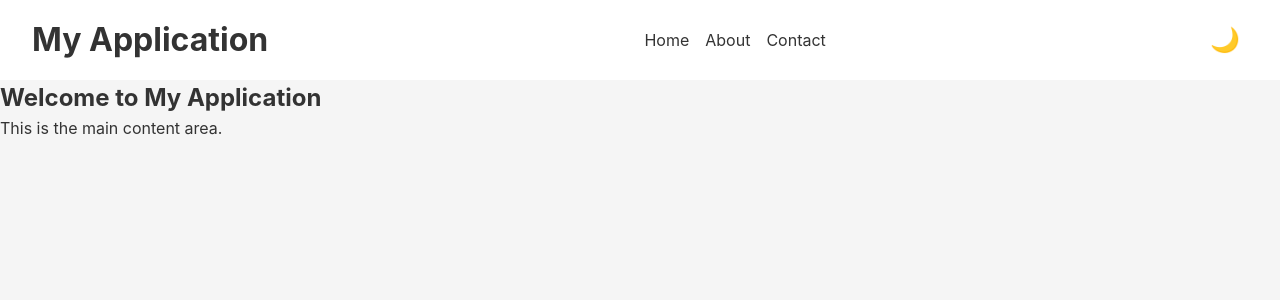
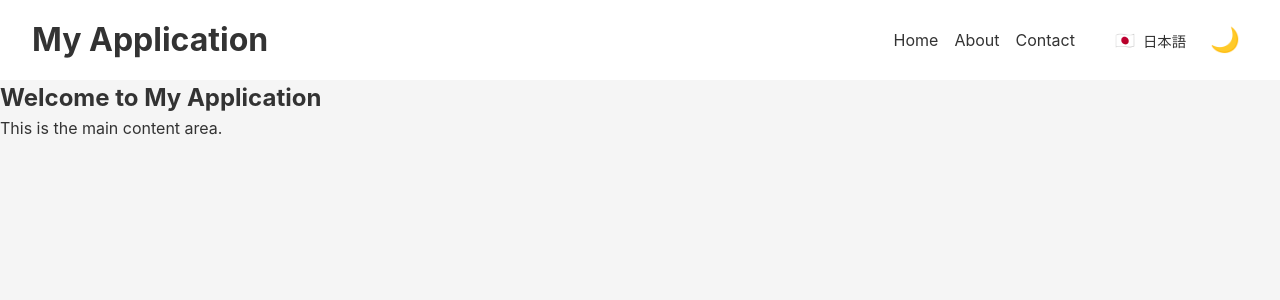
Before and after one commit to chigichan24/chigichan24.github.io, a React (Vite) app: page / in a window 1280 px wide. Shown: the top 300 px of the page. Built offline with nearby package versions, Linux system fonts and the light colour scheme.

Commit message:
Add language switcher

```diff
--- a/src/components/Header.css
+++ b/src/components/Header.css
@@ -32,6 +32,13 @@ header {
   box-sizing: border-box;
 }
 
+/* Add a container for nav and theme toggle */
+.header-right {
+  display: flex;
+  align-items: center;
+  gap: 2rem;
+}
+
 nav ul {
   display: flex;
   gap: 1rem;
@@ -52,3 +59,26 @@ nav a {
   font-size: 1.5rem;
   padding: 0.5rem;
 }
+
+.buttons-container {
+  display: flex;
+  gap: 0.5rem;
+  align-items: center;
+}
+
+.lang-toggle {
+  background: none;
+  border: none;
+  cursor: pointer;
+  font-size: 1rem;
+  padding: 0.5rem;
+  display: flex;
+  align-items: center;
+  gap: 0.5rem;
+  color: var(--header-text);
+}
+
+.lang-toggle span {
+  font-size: 0.9rem;
+  color: var(--header-text);
+}
--- a/src/components/Header.tsx
+++ b/src/components/Header.tsx
@@ -3,45 +3,66 @@ import "./Header.css";
 
 export function Header() {
   const [isDark, setIsDark] = useState(() => {
-    // Initialize from localStorage or system preference
     const savedTheme = localStorage.getItem("theme");
     if (savedTheme) {
       return savedTheme === "dark";
     }
-    // Check system preference as fallback
     return window.matchMedia("(prefers-color-scheme: dark)").matches;
   });
 
+  const [language, setLanguage] = useState(() => {
+    const savedLang = localStorage.getItem("language");
+    return savedLang || "en";
+  });
+
   useEffect(() => {
-    // Apply theme immediately when component mounts
     document.documentElement.setAttribute("data-theme", isDark ? "dark" : "light");
   }, []);
 
   useEffect(() => {
-    // Update theme when isDark changes
     localStorage.setItem("theme", isDark ? "dark" : "light");
     document.documentElement.setAttribute("data-theme", isDark ? "dark" : "light");
   }, [isDark]);
 
+  useEffect(() => {
+    localStorage.setItem("language", language);
+    document.documentElement.setAttribute("lang", language);
+  }, [language]);
+
+  const toggleLanguage = () => {
+    setLanguage(prev => prev === "en" ? "ja" : "en");
+  };
+
   return (
     <header>
       <h1>My Application</h1>
+      <div className="header-right">
         <nav>
           <ul>
             <li>
-            <a href="/">Home</a>
+              <a href="/">{language === "en" ? "Home" : "ホーム"}</a>
             </li>
             <li>
-            <a href="/about">About</a>
+              <a href="/about">{language === "en" ? "About" : "概要"}</a>
             </li>
             <li>
-            <a href="/contact">Contact</a>
+              <a href="/contact">{language === "en" ? "Contact" : "お問い合わせ"}</a>
             </li>
           </ul>
         </nav>
+        <div className="buttons-container">
+          <button onClick={toggleLanguage} className="lang-toggle">
+            {language === "en" ? (
+              <>🇯🇵 <span>日本語</span></>
+            ) : (
+              <>🇺🇸 <span>English</span></>
+            )}
+          </button>
           <button onClick={() => setIsDark(!isDark)} className="theme-toggle">
             {isDark ? "🌞" : "🌙"}
           </button>
+        </div>
+      </div>
     </header>
   );
 }
```
Lines whose indentation alone changed are shown as unchanged.
